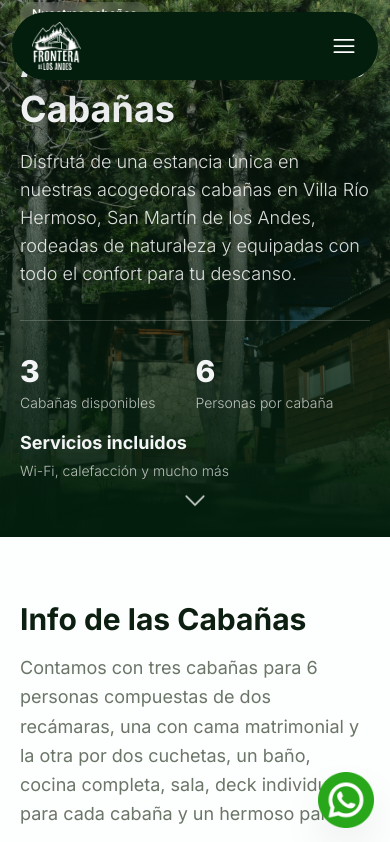
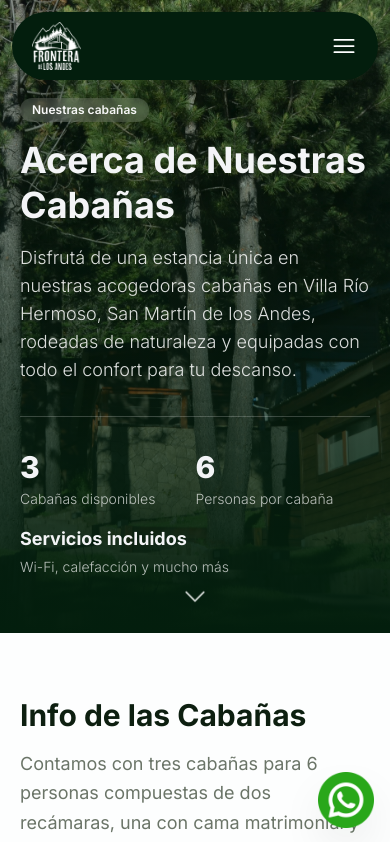
Before and after one commit to TomiDepaa/frontera-de-los-andes, a Next.js app: page /cabins in a window 390 px wide. Shown: the top 842 px of the page. Built offline with nearby package versions, Linux system fonts and the light colour scheme.

Commit message:
Ajuste de los headers, pantallas lg y mobile

```diff
--- a/src/app/cabins/page.jsx
+++ b/src/app/cabins/page.jsx
@@ -21,7 +21,7 @@ const services = [
 export default function Cabins() {
   return (
     <main>
-      <section className="relative min-h-[60vh] md:min-h-[75vh] lg:min-h-screen flex flex-col justify-end px-5 md:px-32 2xl:px-48 pb-14 md:pb-20 bg-cabins-headCabins bg-cover bg-center">
+      <section className="relative min-h-[60vh] md:min-h-[75vh] lg:min-h-screen flex flex-col justify-center pt-24 px-5 md:px-32 2xl:px-48 pb-14 md:pb-20 bg-cabins-headCabins bg-cover bg-center">
         <div className="absolute inset-0 bg-gradient-to-t from-green-brand via-green-brand/55 to-green-brand/10"></div>
 
         <div className="relative text-gray-100 max-w-2xl">
--- a/src/app/whatDo/page.jsx
+++ b/src/app/whatDo/page.jsx
@@ -65,7 +65,7 @@ export default function Activities() {
 
   return (
     <main>
-      <section className="relative min-h-[65vh] md:min-h-[80vh] lg:min-h-screen flex flex-col justify-end px-5 md:px-32 2xl:px-48 pb-14 md:pb-20 bg-whatToDo bg-cover bg-center">
+      <section className="relative min-h-[65vh] md:min-h-[80vh] lg:min-h-screen flex flex-col justify-center pt-24 px-5 md:px-32 2xl:px-48 pb-14 md:pb-20 bg-whatToDo bg-cover bg-center">
         <div className="absolute inset-0 bg-gradient-to-t from-green-brand via-green-brand/55 to-green-brand/10"></div>
 
         <div className="relative text-gray-100 max-w-2xl">
```
